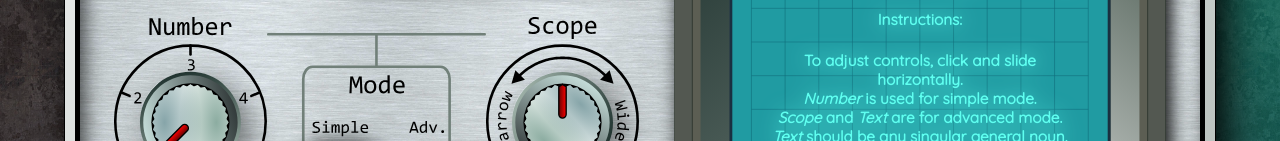
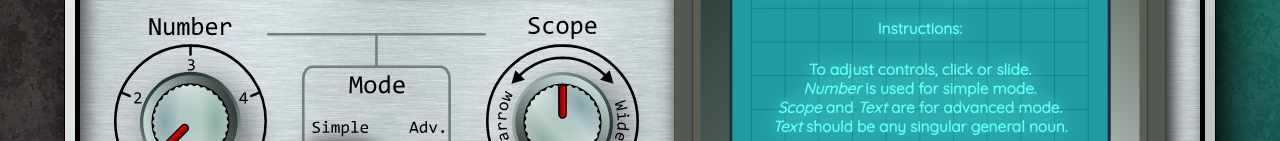
Before and after one commit to lemonbob/OpenClassrooms, a plain HTML site: page Project5/index.html in a window 1280 px wide. Shown: the part 284-425 px from the top of the page. Drawn offline with Linux system fonts and the light colour scheme; a web font is replaced by a local one.

Commit message:
Update index.html

```diff
--- a/Project5/index.html
+++ b/Project5/index.html
@@ -46,7 +46,7 @@
 					<br>
 					<p>Instructions:</p>
 					<br>
-					<p>To adjust controls, click and slide horizontally.</p>
+					<p>To adjust controls, click or slide.</p>
 					<p><em>Number</em> is used for simple mode.</p>
 					<p><em>Scope</em> and <em>Text</em> are for advanced mode.</p>
 					<p><em>Text</em> should be any singular general noun.</p>
```
